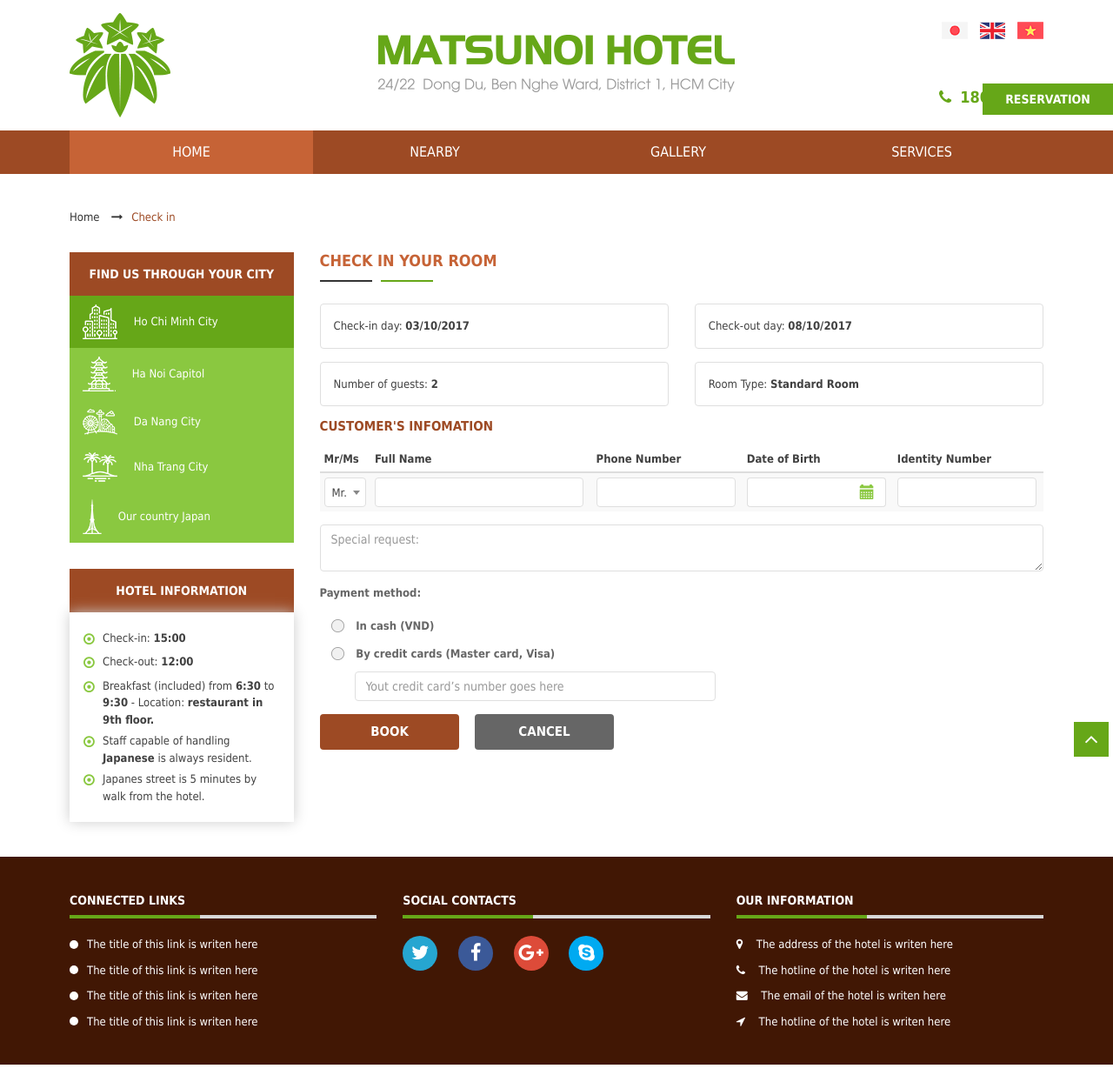
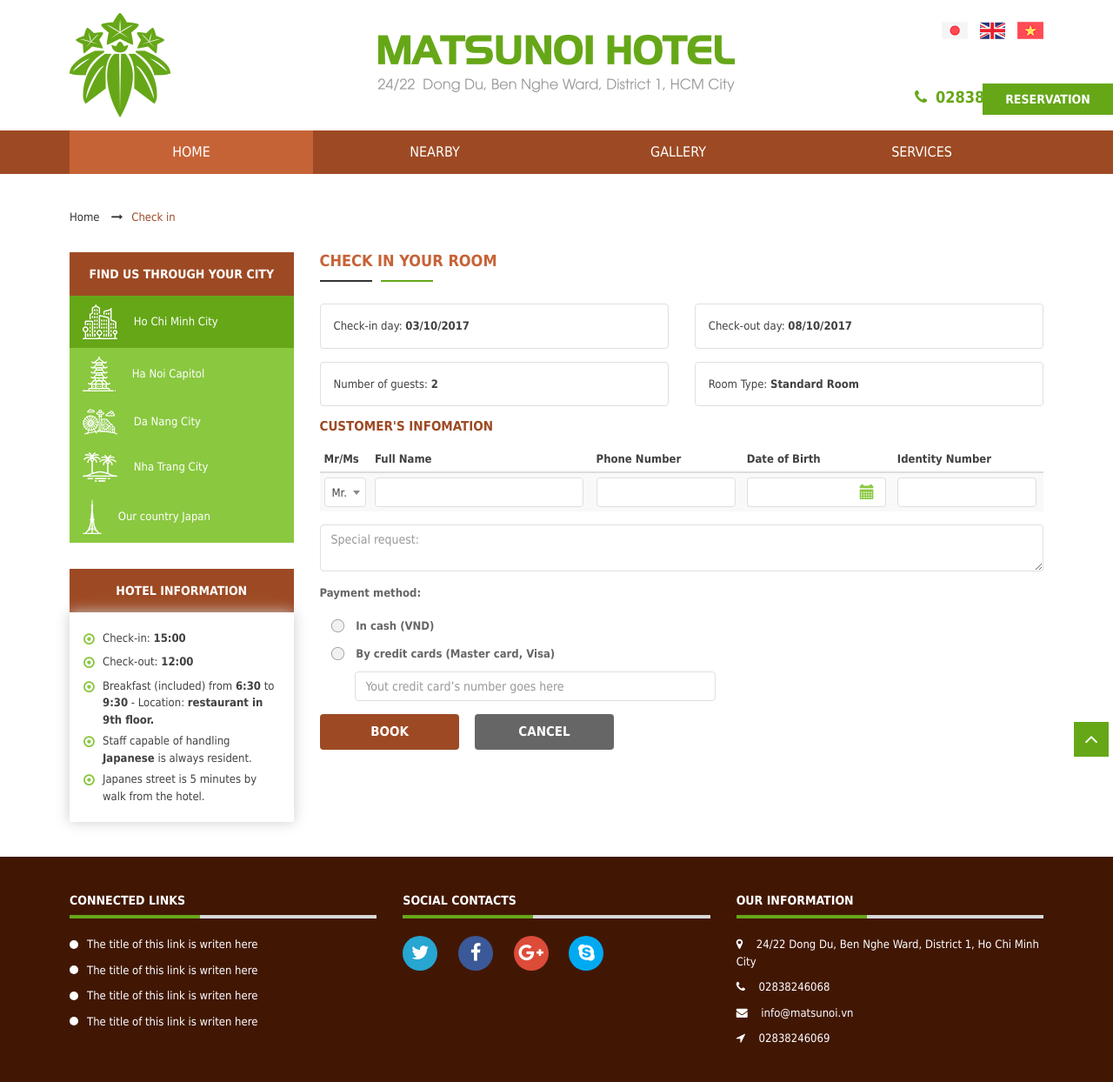
Before and after one commit to phamminhduc209/matsunoi, a plain HTML site: page check-in.html in a window 1280 px wide. Shown: the whole page at 87% size. Drawn offline with Linux system fonts and the light colour scheme.

Commit message:
change text

```diff
--- a/check-in.html
+++ b/check-in.html
@@ -52,7 +52,7 @@
 							</ul>
 						</div>
 						<p class="phone">
-							<i class="fa fa-phone"></i>1800 1800
+							<i class="fa fa-phone"></i>02838246068
 						</p>
 					</div><!-- /block-lang-phone -->
 				</div>
@@ -306,10 +306,10 @@
 					</div>
 					<div class="block-content">
 						<ul>
-							<li><i class="fa fa-map-marker"></i> The address of the hotel is writen here</li>
-							<li><i class="fa fa-phone"></i> The hotline of the hotel is writen here</li>
-							<li><i class="fa fa-envelope"></i> The email of the hotel is writen here</li>
-							<li><i class="fa fa-location-arrow"></i> The hotline of the hotel is writen here</li>
+							<li><i class="fa fa-map-marker"></i> 24/22 Dong Du, Ben Nghe Ward, District 1, Ho Chi Minh City</li>
+							<li><i class="fa fa-phone"></i> 02838246068</li>
+							<li><i class="fa fa-envelope"></i> info@matsunoi.vn</li>
+							<li><i class="fa fa-location-arrow"></i> 02838246069</li>
 						</ul>
 					</div>
 				</div><!-- widget -->
```
Also changed, not shown: gallery.html (+5 -5 lines), index.html (+5 -5 lines), nearby.html (+1 -1 lines), services.html (+5 -5 lines).
